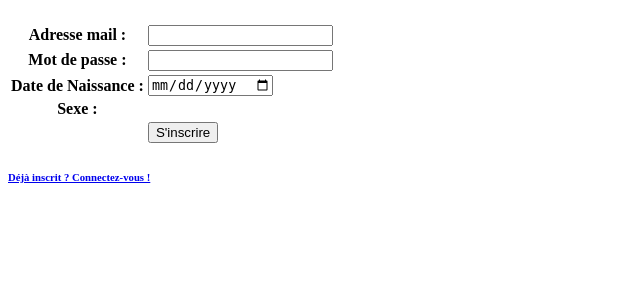
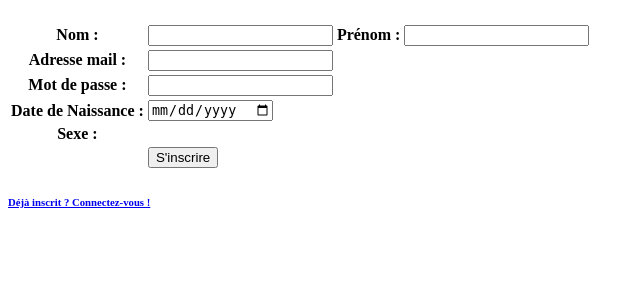
Before and after one commit to AntoineLmbrt/IDAW_Project, a PHP site: page /index.php?signup in a window 1280 px wide. Shown: the part 58-358 px from the top of the page, without its empty margins (0-644 px from the left). Run offline with PHP 8.4, Linux system fonts and the light colour scheme.

Commit message:
update frontend (form signup)

```diff
--- a/frontend/signup.php
+++ b/frontend/signup.php
@@ -1,5 +1,10 @@
 <form id="inscription" action="inscription.php" method="POST">
     <table>
+        <tr>
+            <th>Nom :</th>
+            <td><input type="text" id="inputNom"></td>
+            <th>Prénom :</th>
+            <td><input type="text" id="inputPrenom"></td>
         <tr>
             <th>Adresse mail :</th>
             <td><input type="text" id="inputLogin"></td>
```
